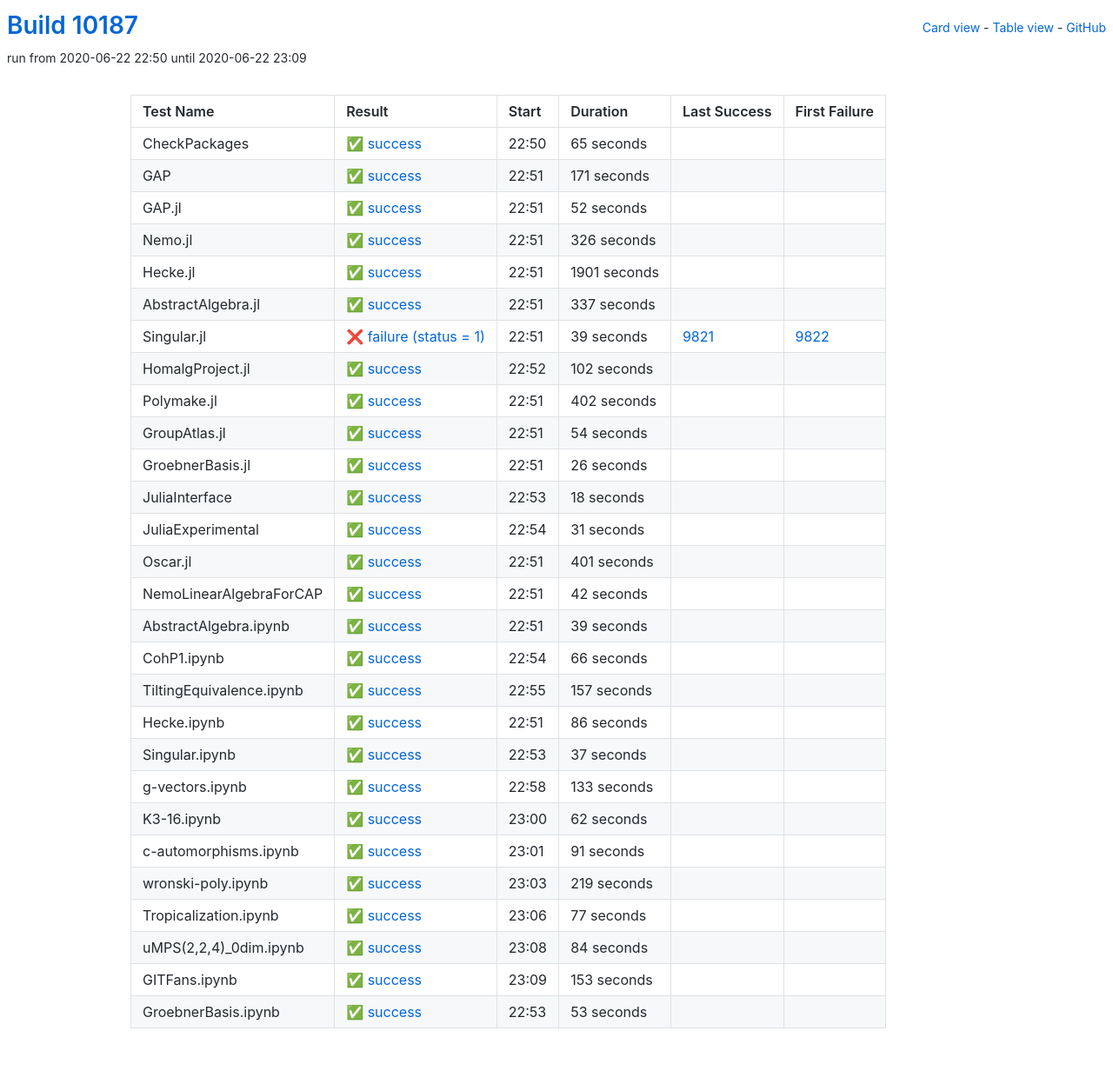
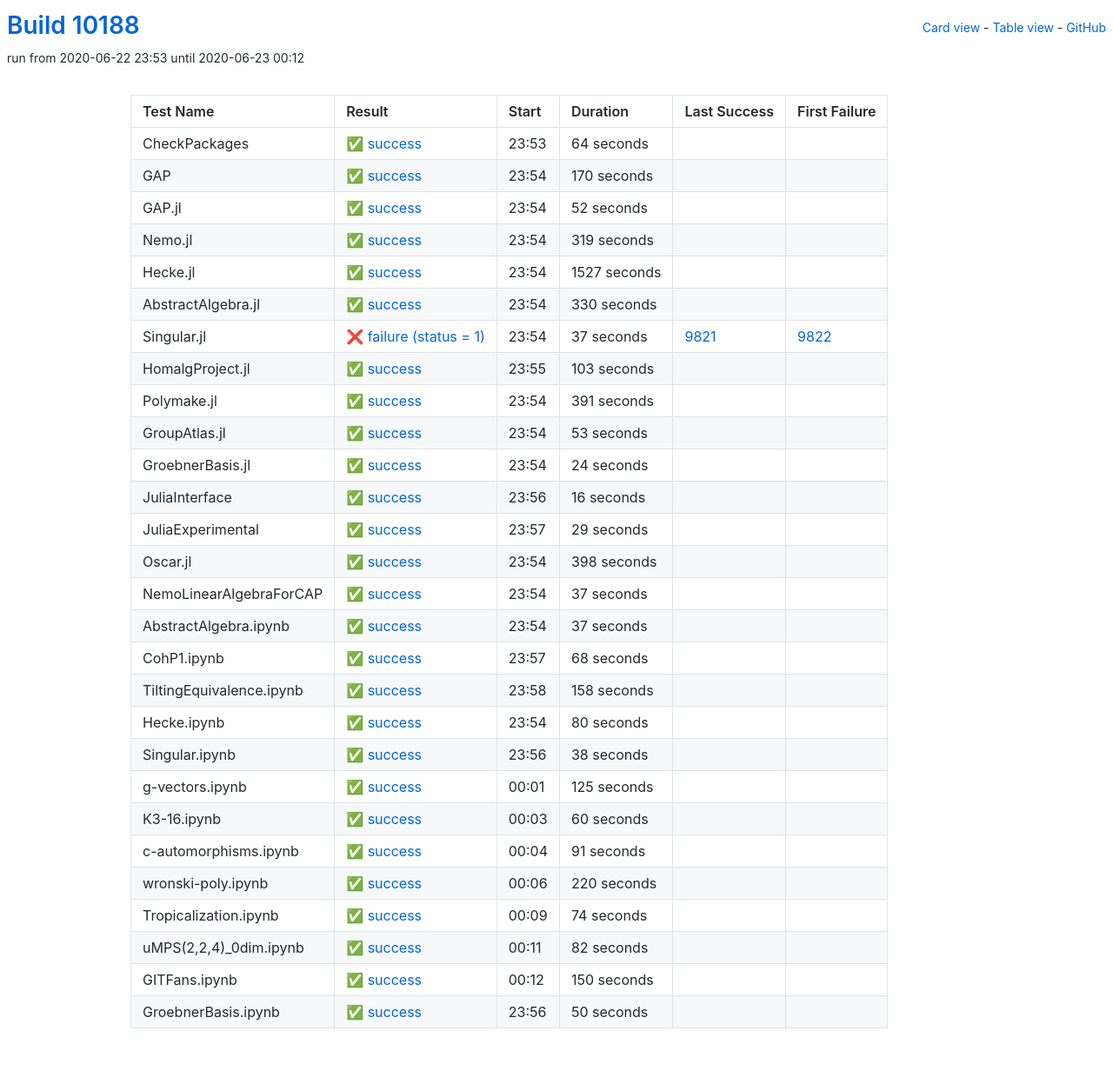
Before and after one commit to oscar-system/oscar-ci-status, a Jekyll site: the page built from table.html, in a window 1280 px wide. Shown: the whole page at 87% size. Built offline with Jekyll 4.4.1, drawn with Linux system fonts in a browser that asks for light colours.

Commit message:
Build #10188

```diff
--- a/_data/ci.yml
+++ b/_data/ci.yml
@@ -1,6 +1,6 @@
 ---
-build: 10187
-build_url: https://oscarci.mathematik.uni-kl.de/job/oscar/10187/
+build: 10188
+build_url: https://oscarci.mathematik.uni-kl.de/job/oscar/10188/
 job: oscar
 organization: oscar-system
 repo: oscar-ci-status
@@ -8,32 +8,32 @@
 tests:
 - name: CheckPackages
   id: checkpackages
-  log: https://oscarci.mathematik.uni-kl.de/job/oscar/10187/artifact/logs/build-10187/CheckPackages.log
-  start: 2020-06-22 22:50
+  log: https://oscarci.mathematik.uni-kl.de/job/oscar/10188/artifact/logs/build-10188/CheckPackages.log
+  start: 2020-06-22 23:53
   success: true
   exitcode: 0
   status: success
-  duration: 65
+  duration: 64
   last_success: false
   last_success_url:
   first_failure: false
   first_failure_url:
 - name: GAP
   id: gap
-  log: https://oscarci.mathematik.uni-kl.de/job/oscar/10187/artifact/logs/build-10187/GAP.log
-  start: 2020-06-22 22:51
+  log: https://oscarci.mathematik.uni-kl.de/job/oscar/10188/artifact/logs/build-10188/GAP.log
+  start: 2020-06-22 23:54
   success: true
   exitcode: 0
   status: success
-  duration: 171
+  duration: 170
   last_success: false
   last_success_url:
   first_failure: false
   first_failure_url:
 - name: GAP.jl
   id: gap-jl
-  log: https://oscarci.mathematik.uni-kl.de/job/oscar/10187/artifact/logs/build-10187/GAP.jl.log
-  start: 2020-06-22 22:51
+  log: https://oscarci.mathematik.uni-kl.de/job/oscar/10188/artifact/logs/build-10188/GAP.jl.log
+  start: 2020-06-22 23:54
   success: true
   exitcode: 0
   status: success
@@ -44,200 +44,140 @@
   first_failure_url:
 - name: Nemo.jl
   id: nemo-jl
-  log: https://oscarci.mathematik.uni-kl.de/job/oscar/10187/artifact/logs/build-10187/Nemo.jl.log
-  start: 2020-06-22 22:51
+  log: https://oscarci.mathematik.uni-kl.de/job/oscar/10188/artifact/logs/build-10188/Nemo.jl.log
+  start: 2020-06-22 23:54
   success: true
   exitcode: 0
   status: success
-  duration: 326
+  duration: 319
   last_success: false
   last_success_url:
   first_failure: false
   first_failure_url:
 - name: Hecke.jl
   id: hecke-jl
-  log: https://oscarci.mathematik.uni-kl.de/job/oscar/10187/artifact/logs/build-10187/Hecke.jl.log
-  start: 2020-06-22 22:51
+  log: https://oscarci.mathematik.uni-kl.de/job/oscar/10188/artifact/logs/build-10188/Hecke.jl.log
+  start: 2020-06-22 23:54
   success: true
   exitcode: 0
   status: success
-  duration: 1901
+  duration: 1527
   last_success: false
   last_success_url:
   first_failure: false
   first_failure_url:
 - name: AbstractAlgebra.jl
   id: abstractalgebra-jl
-  log: https://oscarci.mathematik.uni-kl.de/job/oscar/10187/artifact/logs/build-10187/AbstractAlgebra.jl.log
-  start: 2020-06-22 22:51
+  log: https://oscarci.mathematik.uni-kl.de/job/oscar/10188/artifact/logs/build-10188/AbstractAlgebra.jl.log
+  start: 2020-06-22 23:54
   success: true
   exitcode: 0
   status: success
-  duration: 337
+  duration: 330
   last_success: false
   last_success_url:
   first_failure: false
   first_failure_url:
 - name: Singular.jl
   id: singular-jl
-  log: https://oscarci.mathematik.uni-kl.de/job/oscar/10187/artifact/logs/build-10187/Singular.jl.log
-  start: 2020-06-22 22:51
+  log: https://oscarci.mathematik.uni-kl.de/job/oscar/10188/artifact/logs/build-10188/Singular.jl.log
+  start: 2020-06-22 23:54
   success: false
   exitcode: 1
   status: failure
-  duration: 39
+  duration: 37
   last_success: 9821
   last_success_url: https://oscarci.mathematik.uni-kl.de/job/oscar/9821/
   first_failure: 9822
   first_failure_url: https://oscarci.mathematik.uni-kl.de/job/oscar/9822/
 - name: HomalgProject.jl
   id: homalgproject-jl
-  log: https://oscarci.mathematik.uni-kl.de/job/oscar/10187/artifact/logs/build-10187/HomalgProject.jl.log
-  start: 2020-06-22 22:52
+  log: https://oscarci.mathematik.uni-kl.de/job/oscar/10188/artifact/logs/build-10188/HomalgProject.jl.log
+  start: 2020-06-22 23:55
   success: true
   exitcode: 0
   status: success
-  duration: 102
+  duration: 103
   last_success: false
   last_success_url:
   first_failure: false
   first_failure_url:
 - name: Polymake.jl
   id: polymake-jl
-  log: https://oscarci.mathematik.uni-kl.de/job/oscar/10187/artifact/logs/build-10187/Polymake.jl.log
-  start: 2020-06-22 22:51
+  log: https://oscarci.mathematik.uni-kl.de/job/oscar/10188/artifact/logs/build-10188/Polymake.jl.log
+  start: 2020-06-22 23:54
   success: true
   exitcode: 0
   status: success
-  duration: 402
+  duration: 391
   last_success: false
   last_success_url:
   first_failure: false
   first_failure_url:
 - name: GroupAtlas.jl
   id: groupatlas-jl
-  log: https://oscarci.mathematik.uni-kl.de/job/oscar/10187/artifact/logs/build-10187/GroupAtlas.jl.log
-  start: 2020-06-22 22:51
+  log: https://oscarci.mathematik.uni-kl.de/job/oscar/10188/artifact/logs/build-10188/GroupAtlas.jl.log
+  start: 2020-06-22 23:54
   success: true
   exitcode: 0
   status: success
-  duration: 54
+  duration: 53
   last_success: false
   last_success_url:
   first_failure: false
   first_failure_url:
 - name: GroebnerBasis.jl
   id: groebnerbasis-jl
-  log: https://oscarci.mathematik.uni-kl.de/job/oscar/10187/artifact/logs/build-10187/GroebnerBasis.jl.log
-  start: 2020-06-22 22:51
+  log: https://oscarci.mathematik.uni-kl.de/job/oscar/10188/artifact/logs/build-10188/GroebnerBasis.jl.log
+  start: 2020-06-22 23:54
   success: true
   exitcode: 0
   status: success
-  duration: 26
+  duration: 24
   last_success: false
   last_success_url:
   first_failure: false
   first_failure_url:
 - name: JuliaInterface
   id: juliainterface
-  log: https://oscarci.mathematik.uni-kl.de/job/oscar/10187/artifact/logs/build-10187/JuliaInterface.log
-  start: 2020-06-22 22:53
+  log: https://oscarci.mathematik.uni-kl.de/job/oscar/10188/artifact/logs/build-10188/JuliaInterface.log
+  start: 2020-06-22 23:56
   success: true
   exitcode: 0
   status: success
-  duration: 18
+  duration: 16
   last_success: false
   last_success_url:
   first_failure: false
   first_failure_url:
 - name: JuliaExperimental
   id: juliaexperimental
-  log: https://oscarci.mathematik.uni-kl.de/job/oscar/10187/artifact/logs/build-10187/JuliaExperimental.log
-  start: 2020-06-22 22:54
+  log: https://oscarci.mathematik.uni-kl.de/job/oscar/10188/artifact/logs/build-10188/JuliaExperimental.log
+  start: 2020-06-22 23:57
   success: true
   exitcode: 0
   status: success
-  duration: 31
+  duration: 29
   last_success: false
   last_success_url:
   first_failure: false
   first_failure_url:
 - name: Oscar.jl
   id: oscar-jl
-  log: https://oscarci.mathematik.uni-kl.de/job/oscar/10187/artifact/logs/build-10187/Oscar.jl.log
-  start: 2020-06-22 22:51
+  log: https://oscarci.mathematik.uni-kl.de/job/oscar/10188/artifact/logs/build-10188/Oscar.jl.log
+  start: 2020-06-22 23:54
   success: true
   exitcode: 0
   status: success
-  duration: 401
+  duration: 398
   last_success: false
   last_success_url:
   first_failure: false
   first_failure_url:
 - name: NemoLinearAlgebraForCAP
   id: nemolinearalgebraforcap
-  log: https://oscarci.mathematik.uni-kl.de/job/oscar/10187/artifact/logs/build-10187/NemoLinearAlgebraForCAP.log
-  start: 2020-06-22 22:51
-  success: true
-  exitcode: 0
-  status: success
-  duration: 42
-  last_success: false
-  last_success_url:
-  first_failure: false
-  first_failure_url:
-- name: AbstractAlgebra.ipynb
-  id: abstractalgebra-ipynb
-  log: https://oscarci.mathematik.uni-kl.de/job/oscar/10187/artifact/logs/build-10187/AbstractAlgebra.ipynb.log
-  start: 2020-06-22 22:51
-  success: true
-  exitcode: 0
-  status: success
-  duration: 39
-  last_success: false
-  last_success_url:
-  first_failure: false
-  first_failure_url:
-- name: CohP1.ipynb
-  id: cohp1-ipynb
-  log: https://oscarci.mathematik.uni-kl.de/job/oscar/10187/artifact/logs/build-10187/CohP1.ipynb.log
-  start: 2020-06-22 22:54
-  success: true
-  exitcode: 0
-  status: success
-  duration: 66
-  last_success: false
-  last_success_url:
-  first_failure: false
-  first_failure_url:
-- name: TiltingEquivalence.ipynb
-  id: tiltingequivalence-ipynb
-  log: https://oscarci.mathematik.uni-kl.de/job/oscar/10187/artifact/logs/build-10187/TiltingEquivalence.ipynb.log
-  start: 2020-06-22 22:55
-  success: true
-  exitcode: 0
-  status: success
-  duration: 157
-  last_success: false
-  last_success_url:
-  first_failure: false
-  first_failure_url:
-- name: Hecke.ipynb
-  id: hecke-ipynb
-  log: https://oscarci.mathematik.uni-kl.de/job/oscar/10187/artifact/logs/build-10187/Hecke.ipynb.log
-  start: 2020-06-22 22:51
-  success: true
-  exitcode: 0
-  status: success
-  duration: 86
-  last_success: false
-  last_success_url:
-  first_failure: false
-  first_failure_url:
-- name: Singular.ipynb
-  id: singular-ipynb
-  log: https://oscarci.mathematik.uni-kl.de/job/oscar/10187/artifact/logs/build-10187/Singular.ipynb.log
-  start: 2020-06-22 22:53
+  log: https://oscarci.mathematik.uni-kl.de/job/oscar/10188/artifact/logs/build-10188/NemoLinearAlgebraForCAP.log
+  start: 2020-06-22 23:54
   success: true
   exitcode: 0
   status: success
@@ -246,34 +186,94 @@
   last_success_url:
   first_failure: false
   first_failure_url:
-- name: g-vectors.ipynb
-  id: g-vectors-ipynb
-  log: https://oscarci.mathematik.uni-kl.de/job/oscar/10187/artifact/logs/build-10187/g-vectors.ipynb.log
-  start: 2020-06-22 22:58
+- name: AbstractAlgebra.ipynb
+  id: abstractalgebra-ipynb
+  log: https://oscarci.mathematik.uni-kl.de/job/oscar/10188/artifact/logs/build-10188/AbstractAlgebra.ipynb.log
+  start: 2020-06-22 23:54
   success: true
   exitcode: 0
   status: success
-  duration: 133
+  duration: 37
+  last_success: false
+  last_success_url:
+  first_failure: false
+  first_failure_url:
+- name: CohP1.ipynb
+  id: cohp1-ipynb
+  log: https://oscarci.mathematik.uni-kl.de/job/oscar/10188/artifact/logs/build-10188/CohP1.ipynb.log
+  start: 2020-06-22 23:57
+  success: true
+  exitcode: 0
+  status: success
+  duration: 68
+  last_success: false
+  last_success_url:
+  first_failure: false
+  first_failure_url:
+- name: TiltingEquivalence.ipynb
+  id: tiltingequivalence-ipynb
+  log: https://oscarci.mathematik.uni-kl.de/job/oscar/10188/artifact/logs/build-10188/TiltingEquivalence.ipynb.log
+  start: 2020-06-22 23:58
+  success: true
+  exitcode: 0
+  status: success
+  duration: 158
+  last_success: false
+  last_success_url:
+  first_failure: false
+  first_failure_url:
+- name: Hecke.ipynb
+  id: hecke-ipynb
+  log: https://oscarci.mathematik.uni-kl.de/job/oscar/10188/artifact/logs/build-10188/Hecke.ipynb.log
+  start: 2020-06-22 23:54
+  success: true
+  exitcode: 0
+  status: success
+  duration: 80
+  last_success: false
+  last_success_url:
+  first_failure: false
+  first_failure_url:
+- name: Singular.ipynb
+  id: singular-ipynb
+  log: https://oscarci.mathematik.uni-kl.de/job/oscar/10188/artifact/logs/build-10188/Singular.ipynb.log
+  start: 2020-06-22 23:56
+  success: true
+  exitcode: 0
+  status: success
+  duration: 38
+  last_success: false
+  last_success_url:
+  first_failure: false
+  first_failure_url:
+- name: g-vectors.ipynb
+  id: g-vectors-ipynb
+  log: https://oscarci.mathematik.uni-kl.de/job/oscar/10188/artifact/logs/build-10188/g-vectors.ipynb.log
+  start: 2020-06-23 00:01
+  success: true
+  exitcode: 0
+  status: success
+  duration: 125
   last_success: false
   last_success_url:
   first_failure: false
   first_failure_url:
 - name: K3-16.ipynb
   id: k3-16-ipynb
-  log: https://oscarci.mathematik.uni-kl.de/job/oscar/10187/artifact/logs/build-10187/K3-16.ipynb.log
-  start: 2020-06-22 23:00
+  log: https://oscarci.mathematik.uni-kl.de/job/oscar/10188/artifact/logs/build-10188/K3-16.ipynb.log
+  start: 2020-06-23 00:03
   success: true
   exitcode: 0
   status: success
-  duration: 62
+  duration: 60
   last_success: false
   last_success_url:
   first_failure: false
   first_failure_url:
 - name: c-automorphisms.ipynb
   id: c-automorphisms-ipynb
-  log: https://oscarci.mathematik.uni-kl.de/job/oscar/10187/artifact/logs/build-10187/c-automorphisms.ipynb.log
-  start: 2020-06-22 23:01
+  log: https://oscarci.mathematik.uni-kl.de/job/oscar/10188/artifact/logs/build-10188/c-automorphisms.ipynb.log
+  start: 2020-06-23 00:04
   success: true
   exitcode: 0
   status: success
@@ -284,60 +284,60 @@
   first_failure_url:
 - name: wronski-poly.ipynb
   id: wronski-poly-ipynb
-  log: https://oscarci.mathematik.uni-kl.de/job/oscar/10187/artifact/logs/build-10187/wronski-poly.ipynb.log
-  start: 2020-06-22 23:03
+  log: https://oscarci.mathematik.uni-kl.de/job/oscar/10188/artifact/logs/build-10188/wronski-poly.ipynb.log
+  start: 2020-06-23 00:06
   success: true
   exitcode: 0
   status: success
-  duration: 219
+  duration: 220
   last_success: false
   last_success_url:
   first_failure: false
   first_failure_url:
 - name: Tropicalization.ipynb
   id: tropicalization-ipynb
-  log: https://oscarci.mathematik.uni-kl.de/job/oscar/10187/artifact/logs/build-10187/Tropicalization.ipynb.log
-  start: 2020-06-22 23:06
+  log: https://oscarci.mathematik.uni-kl.de/job/oscar/10188/artifact/logs/build-10188/Tropicalization.ipynb.log
+  start: 2020-06-23 00:09
   success: true
   exitcode: 0
   status: success
-  duration: 77
+  duration: 74
   last_success: false
   last_success_url:
   first_failure: false
   first_failure_url:
 - name: uMPS(2,2,4)_0dim.ipynb
   id: umps-2-2-4-0dim-ipynb
-  log: https://oscarci.mathematik.uni-kl.de/job/oscar/10187/artifact/logs/build-10187/uMPS-2-2-4-_0dim.ipynb.log
-  start: 2020-06-22 23:08
+  log: https://oscarci.mathematik.uni-kl.de/job/oscar/10188/artifact/logs/build-10188/uMPS-2-2-4-_0dim.ipynb.log
+  start: 2020-06-23 00:11
   success: true
   exitcode: 0
   status: success
-  duration: 84
+  duration: 82
   last_success: false
   last_success_url:
   first_failure: false
   first_failure_url:
 - name: GITFans.ipynb
   id: gitfans-ipynb
-  log: https://oscarci.mathematik.uni-kl.de/job/oscar/10187/artifact/logs/build-10187/GITFans.ipynb.log
-  start: 2020-06-22 23:09
+  log: https://oscarci.mathematik.uni-kl.de/job/oscar/10188/artifact/logs/build-10188/GITFans.ipynb.log
+  start: 2020-06-23 00:12
   success: true
   exitcode: 0
   status: success
-  duration: 153
+  duration: 150
   last_success: false
   last_success_url:
   first_failure: false
   first_failure_url:
 - name: GroebnerBasis.ipynb
   id: groebnerbasis-ipynb
-  log: https://oscarci.mathematik.uni-kl.de/job/oscar/10187/artifact/logs/build-10187/GroebnerBasis.ipynb.log
-  start: 2020-06-22 22:53
+  log: https://oscarci.mathematik.uni-kl.de/job/oscar/10188/artifact/logs/build-10188/GroebnerBasis.ipynb.log
+  start: 2020-06-22 23:56
   success: true
   exitcode: 0
   status: success
-  duration: 53
+  duration: 50
   last_success: false
   last_success_url:
   first_failure: false
```
Also changed, not shown: README.md.
